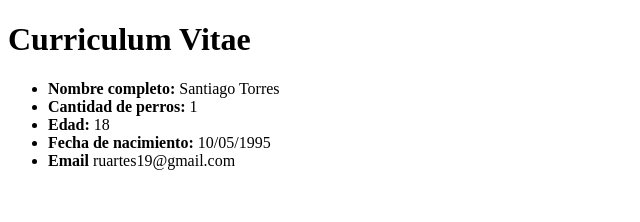
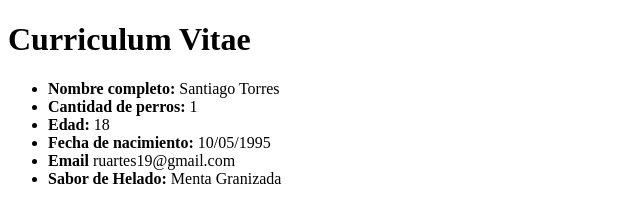
Before and after one commit to santiruartes/nucba2717, a plain HTML site: page index.html in a window 1280 px wide. Shown: the whole page, without its empty margins (0-640 px from the left). Drawn offline with Linux system fonts and the light colour scheme.

Commit message:
Helado agregado

```diff
--- a/index.html
+++ b/index.html
@@ -14,6 +14,7 @@
         <li><b>Edad: </b>18</li>
         <li><b>Fecha de nacimiento: </b>10/05/1995</li>
         <li><b>Email</b> ruartes19@gmail.com</li>
+        <li><b>Sabor de Helado:</b> Menta Granizada</li>
     </ul>
 </body>
 </html>
```
